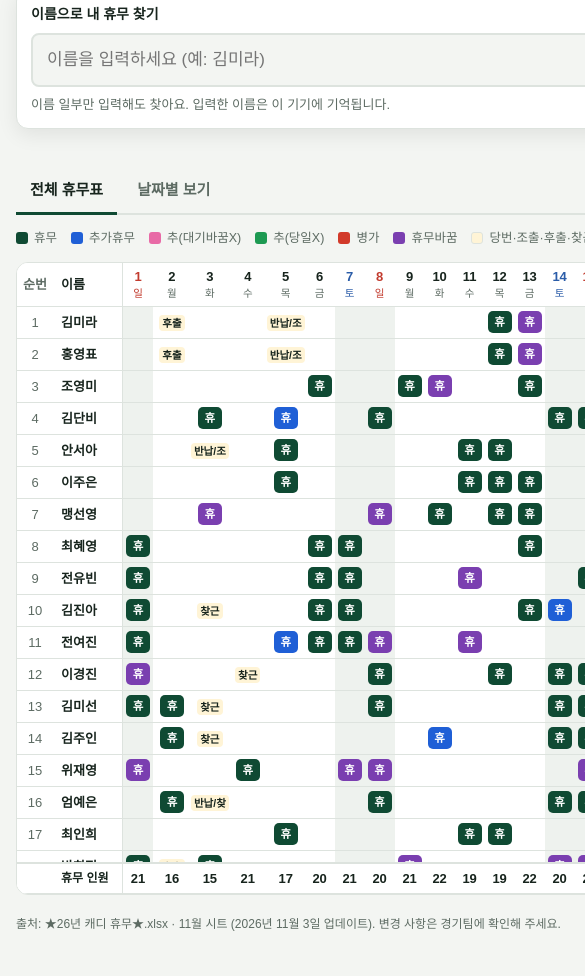
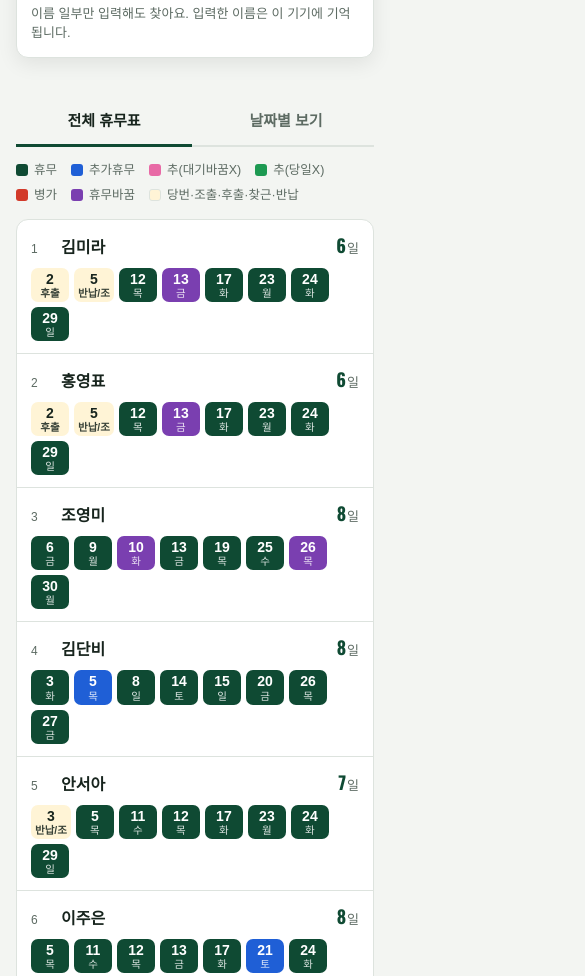
Before and after one commit to 030726s-art/route, a plain HTML site: page index.html in a window 390 px wide. Shown: the part 265-1241 px from the top of the page, 585 px wide, since content can reach past the window. Drawn offline with nearby package versions, Linux system fonts and the light colour scheme; a web font is replaced by a local one.

Commit message:
Add files via upload

```diff
--- a/index.html
+++ b/index.html
@@ -141,7 +141,35 @@ tfoot td.c-name { font-size: 12px; }
 .names span { padding: 5px 10px; border-radius: 999px; background: var(--weekend); font-size: 14px; display: inline-flex; gap: 6px; align-items: center; }
 .names span em { font-style: normal; font-size: 11px; color: var(--muted); font-variant-numeric: tabular-nums; }
 
+/* 휴대폰용 전체표: 사람별 카드 목록 */
+.plist { display: none; background: var(--surface); border: 1px solid var(--line); border-radius: 12px; }
+.prow { padding: 12px 14px; border-bottom: 1px solid var(--line); display: grid; gap: 8px; }
+.prow:last-child { border-bottom: 0; }
+.prow-head { display: flex; align-items: baseline; gap: 8px; }
+.prow-head .no { font-size: 12px; color: var(--muted); font-variant-numeric: tabular-nums; min-width: 22px; }
+.prow-head .nm { font-weight: 700; font-size: 16px; }
+.prow-head .tt { margin-left: auto; font-size: 13px; color: var(--muted); }
+.prow-head .tt b { font-family: var(--f-display); font-size: 18px; color: var(--off); margin-right: 1px; }
+.pdays { display: flex; flex-wrap: wrap; gap: 5px; }
+.pd { display: inline-flex; flex-direction: column; align-items: center; justify-content: center; min-width: 38px; padding: 3px 4px; border-radius: 7px; background: var(--off); color: var(--off-ink); line-height: 1.15; font-variant-numeric: tabular-nums; }
+.pd .dn { font-weight: 700; font-size: 14px; }
+.pd .dw { font-size: 10.5px; opacity: .85; }
+.pd.etc { background: var(--hl); color: var(--fg); }
+.pd.etc .dw { font-weight: 600; }
+.prow.match { background: var(--hl); }
+
 footer { font-size: 12px; color: var(--muted); }
+@media (max-width: 640px) {
+  .tablebox { display: none; }
+  .plist { display: block; }
+  header .wrap { padding-block: 16px 34px; gap: 12px; }
+  .shield { width: 56px; padding: 4px; border-radius: 8px; }
+  h1 { font-size: 21px; }
+  .sub { font-size: 12px; }
+  .tabs { display: grid; grid-template-columns: 1fr 1fr; }
+  .tab { padding: 12px 0; font-size: 15px; }
+  .cal .d { font-size: 13px; }
+}
 @media (max-width: 520px) {
   .search { margin-top: -28px; padding: 14px; }
   .total { font-size: 26px; }
@@ -187,6 +215,7 @@ footer { font-size: 12px; color: var(--muted); }
 
       <div id="view-all">
         <div class="tablebox"><table id="grid"></table></div>
+        <div class="plist" id="plist"></div>
       </div>
 
       <div id="view-day" hidden>
@@ -250,6 +279,23 @@ function buildGrid() {
   for (let d = 1; d <= DAYS; d++) h += `<td>${offOn(d).length}</td>`;
   h += '<td class="c-tot"></td></tr></tfoot>';
   document.getElementById('grid').innerHTML = h;
+
+  // 휴대폰용 목록
+  document.getElementById('plist').innerHTML = DATA.map(p => {
+    const chips = [];
+    for (let d = 1; d <= DAYS; d++) {
+      const c = p.map[d]; if (!c) continue;
+      const w = WD[dow(d)];
+      if (isOff(c.v)) {
+        const t = TYPES[c.t] || TYPES.n;
+        chips.push(`<span class="pd" style="background:${t.color}" title="${t.label}"><span class="dn">${d}</span><span class="dw">${w}</span></span>`);
+      } else chips.push(`<span class="pd etc"><span class="dn">${d}</span><span class="dw">${esc(c.v)}</span></span>`);
+    }
+    return `<div class="prow" data-no="${p.no}">
+      <div class="prow-head"><span class="no">${p.no}</span><span class="nm">${esc(p.name)}</span><span class="tt"><b>${p.total}</b>일</span></div>
+      <div class="pdays">${chips.join('') || '<span class="empty">휴무 없음</span>'}</div>
+    </div>`;
+  }).join('');
 }
 const offOn = d => DATA.filter(p => p.map[d] && isOff(p.map[d].v));
 
@@ -260,7 +306,7 @@ function renderMine(q) {
   q = q.trim();
   const hits = q ? DATA.filter(p => p.name.includes(q)) : DATA;
   const keep = new Set(hits.map(p => String(p.no)));
-  document.querySelectorAll('#grid tbody tr').forEach(r => { r.hidden = !keep.has(r.dataset.no); });
+  document.querySelectorAll('#grid tbody tr, #plist .prow').forEach(r => { r.hidden = !keep.has(r.dataset.no); });
   document.querySelector('#grid tfoot').hidden = !!q;
   if (!q) { box.innerHTML = ''; return; }
   if (!hits.length) { box.innerHTML = `<div class="card"><div class="empty">"${esc(q)}" 이름을 11월 휴무표에서 찾지 못했어요. 이름을 다시 확인해 주세요.</div></div>`; return; }
```
